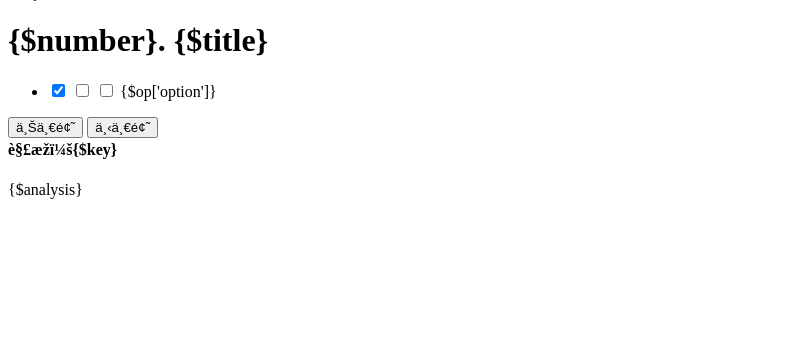
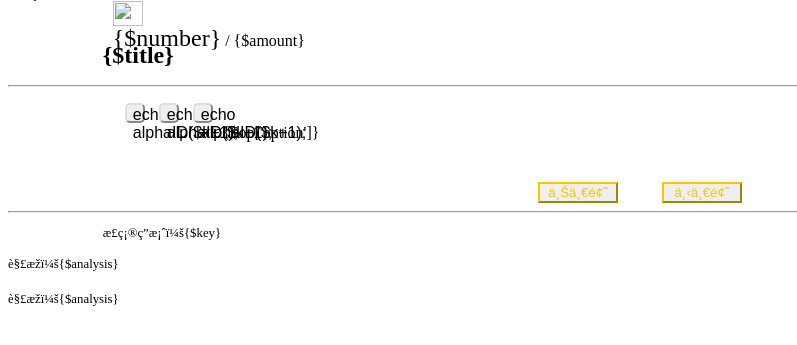
Before and after one commit to YunaQiu/e100scores, a PHP site: page /DbName/Application/Home/View/Practice/index.html in a window 1280 px wide. Shown: the part 25-370 px from the top of the page, without its empty margins (0-797 px from the left). Run offline with PHP 8.4, Linux system fonts and the light colour scheme.

Commit message:
初步完成做题页CSS样式

```diff
--- a/Application/Home/Controller/PracticeController.class.php
+++ b/Application/Home/Controller/PracticeController.class.php
@@ -35,6 +35,7 @@
 		$data['bank'] = $bankInfo['name'];
 		$data['bank_alias'] = $bankAlias;
 		$data['amount'] = $bankInfo['amount'];
+		// dump($data);
 		$this->assign($data);
 		$this->display();
 	}
--- a/Application/Home/View/Practice/index.html
+++ b/Application/Home/View/Practice/index.html
@@ -3,6 +3,7 @@
 <block name="otherjs">
 	<include file="Template/questionOption" />
 	<include file="./Public/Home/js/localstorage.html" />
+	<script src="__JS__/Practice/index.js"></script>
 	<script type="text/javascript">
 	var bank = '{$bank_alias}';
 	var number = {$number};
@@ -22,7 +23,7 @@
 					loadUserData(number);
 				}
 			}else if (number > userData.length+1){
-				alert('对不起，不可以跳题哦~');
+				alert('对不起，不可以跳题哦');
 				number = userData.length+1;
 				loadQuestion(number);
 			}else{
@@ -31,110 +32,51 @@
 		}else{
 			userStorage.download();
 		}
-		$('#pre').click(function(event) {
-			if (number != 1){
-				number -= 1;
-				loadQuestion(number);
-			}
 	});
-		$('#next').click(function(){
-			if (!$('.analysis').hasClass('hidden')){
-				number += 1;
-				loadQuestion(number);
-			}
-			else if (number < total){
-				var correct = true;
-				var userData = new Array();
-				if ($('.options input:checked').length == 0){
-					alert('对不起，不可以跳题哦~');
-					return;
-				}
-				$('.options').find('li input').each(function(i){
-					userData[i] = $(this).is(':checked')? 1: 0;
-					$(this).attr('disabled', true);
-					if (!isCorrect($(this))){
-						correct = false;
-					}
-				});
-				userStorage.set(number, userData);
-				if (correct){
-					number += 1;
-					loadQuestion(number);
-				}else{
-					$('.analysis').removeClass('hidden');
-				}
-			}
-		});
-	});
-
-	function isCorrect($option){
-		if ($option.is(':checked') && $option.data('correct') == 1){
-			return true;
-		}else if (!$option.is(':checked') && $option.data('correct') == 0){
-			return true;
-		}else{
-			return false;
-		}
-	}
-	function loadQuestion(number){
-		var question = bankStorage.get(number);
-		$('.show').addClass('hidden');
-		$('.title').text(number + '. ' + question.title);
-		$options = $('.options').empty();
-		for (var i=0; i<question.options.length; i++){
-			var option = $('template[name=option]').html();
-			option = option.replace("{$op['correct']}", question.options[i].correct);
-			option = option.replace("{$k}", i);
-			option = option.replace("{$op['option']}", question.options[i].option);
-			$options.append(option);
-		}
-		loadUserData(number);
-		$('.analysis').find('.key').html(question.key);
-		$('.analysis').find('p').html(question.analysis);
-		$('.show').removeClass('hidden');
-	}
-	function loadUserData(number){
-		var answer = userStorage.get(number);
-		if (answer){
-			$('.options').find('li input').each(function(i){
-				$(this).attr('disabled', true);
-				if (answer[i] == 1){
-					$(this).attr('checked', true);
-				}
-			})
-			$('.analysis').removeClass('hidden');
-		}else{
-			$('.analysis').addClass('hidden');
-		}
-	}
 	</script>
 </block>
+<block name="othercss">
+	<link rel="stylesheet" type="text/css" href="__CSS__/Practice/index.css">
+</block>
 <block name="main">
-	<div class="show">
-		<h1 class="title">{$number}. {$title}</h1>
+	<nav class="clearfix">
+		<img src="" id="menu" width="30" class="pull-right" />
+		<div class="bank-progress pull-right">
+			<span class="number yellow">{$number}</span>
+			/ {$amount}
+		</div>
+	</nav>
+	<div class="content">
+		<h1 class="title">{$title}</h1>
+		<hr/>
 		<ul class="options">
 			<foreach name="options" item="op" key="k">
 				<li class="checkbox">
-					<label>
 					<present name="answer">
 						<eq name="answer[$k]" value="1">
-								<input type="checkbox" data-correct="{$op['correct']}" value="{$k}" checked>
+							<button class="btn btn-default btn-xs" data-correct="{$op['correct']}" data-checked="1"><php>echo alphaID($k+1);</php></button>
 						<else/>
-								<input type="checkbox" data-correct="{$op['correct']}" value="{$k}">
+							<button class="btn btn-default btn-xs" data-correct="{$op['correct']}" data-checked="0"><php>echo alphaID($k+1);</php></button>
 						</eq>
 					<else/>
-							<input type="checkbox" data-correct="{$op['correct']}" value="{$k}">
+							<button class="btn btn-default btn-xs" data-correct="{$op['correct']}" data-checked="0"><php>echo alphaID($k+1);</php></button>
 					</present>
 					{$op['option']}
-					</label>
 				</li>
 			</foreach>
 		</ul>
-		<button id="pre" class="btn btn-default">上一题</button>
-		<button id="next" class="btn btn-default">下一题</button>
-		<div class="analysis hidden">
-			<strong>解析：<span class="key">{$key}</span></strong>
-			<p>{$analysis}</p>
+		<div class="btn-bar">
+			<button id="pre" class="btn btn-default btn-xs">上一题</button>
+			<button id="next" class="btn btn-default btn-xs">下一题</button>
 		</div>
 	</div>
+	<div class="answer" class="hidden">
+		<hr/>
+		<p class="yellow">正确答案：<span class="key">{$key}</span></p>
+		<empty name="analysis">
+			<p class="hidden">解析：<span class="analysis">{$analysis}</span></p>
+		<else/>
+			<p>解析：<span class="analysis">{$analysis}</span></p>
+		</empty>
+	</div>
 </block>
--- a/Application/Home/View/Template/questionOption.html
+++ b/Application/Home/View/Template/questionOption.html
@@ -1,8 +1,6 @@
 <template name="option">
 <li class="checkbox">
-	<label>
-		<input type="checkbox" data-correct="{$op['correct']}" value="{$k}">
-		{$op['option']}
-	</label>
+	<button class="btn btn-default btn-xs" data-correct="{correct}" data-checked="0">{alpha}</button>
+	<span>{option}</span>
 </li>
 </template>
--- /dev/null
+++ b/Public/Home/css/Practice/index.css
@@ -0,0 +1,76 @@
+nav,
+.content>*:not(hr),
+.answer>*:not(hr){
+	width: 85%;
+	margin-left: auto;
+	margin-right: auto;
+}
+nav{
+	height: 25px;
+}
+nav *{
+	height: 25px;
+}
+nav .pull-right{
+	margin-left: 10px;
+}
+.bank-progress{
+	line-height: 25px;
+	font-size: 1rem;
+}
+.bank-progress .number{
+	font-size: 1.5rem;
+}
+.content{
+	font-size: 1rem;
+}
+.title{
+	font-size: 1.5rem;
+}
+.checkbox{
+	margin-bottom: 20px;
+	padding-left: 2px;
+	padding-right: 2px;
+
+	display: -webkit-flex; /* Safari */
+	display: flex;
+	align-items: baseline;
+}
+.checkbox button{
+	width: 20px;
+	height: 20px;
+	border-radius: 5px;
+	margin-right: 10px;
+	font-size: 1rem;
+	flex-shrink: 0;
+	border-color: #ddd;
+}
+.checkbox .checked{
+	border-color: #FAC501;
+}
+.checkbox .correct{
+	border-color: #ddd;
+	background-color: #66B763;
+	color: #fff;
+}
+.btn-bar{
+	margin-top: 40px;
+	text-align: center;
+}
+.btn-bar button{
+	width: 80px;
+	margin-right: 40px;
+	color: #FAC501;
+	border-color: #FAC501;
+}
+.btn-bar button:active{
+	color: #fff;
+	background-color: #FAC501;
+}
+.btn-bar button:last-child{
+	margin-right: 0px;
+}
+.answer p{
+	margin-bottom: 10px;
+	font-size: 0.8rem;
+}
--- /dev/null
+++ b/Public/Home/js/Practice/index.js
@@ -0,0 +1,99 @@
+$(function(){
+	$('ul').on('click', '.checkbox:not(.disabled)', function(){
+		var $button = $(this).find('button');
+		if ($button.data('checked') == 0){
+			$button.data('checked', 1);
+			$button.addClass('checked');
+		}else{
+			$button.data('checked', 0);
+			$button.removeClass('checked');
+		}
+	});
+	$('#pre').click(function(event) {
+		if (number != 1){
+			number -= 1;
+			loadQuestion(number);
+		}
+	});
+	$('#next').click(function(){
+		if (!$('.answer').hasClass('hidden')){
+			number += 1;
+			loadQuestion(number);
+		}
+		else if (number < total){
+			var correct = true;
+			var userData = new Array();
+			if ($('.options button.checked').length == 0){
+				alert('学霸，请留下你的答案');
+				return;
+			}
+			$('.options').children('.checkbox').each(function(i){
+				var $button = $(this).children('button');
+				userData[i] = $button.data('checked');
+				$(this).addClass('disabled');
+			});
+			userStorage.set(number, userData);
+			if (isCorrect()){
+				number += 1;
+				loadQuestion(number);
+			}else{
+				$('.answer').removeClass('hidden');
+			}
+		}
+	});
+});
+
+function isCorrect(){
+	var correct = true;
+	$('.options').find('.checkbox button').each(function(){
+		if ($(this).data('checked') != $(this).data('correct')){
+			correct = false;
+			return false;
+		}
+	})
+	return correct;
+}
+function loadQuestion(number){
+	var question = bankStorage.get(number);
+	$('.content,.answer').addClass('hidden');
+	$('.number').text(number);
+	$('.title').text(question.title);
+	$options = $('.options').empty();
+	for (var i=0; i<question.options.length; i++){
+		var option = $('template[name=option]').html();
+		var alphaID = String.fromCharCode(65+i);
+		option = option.replace("{correct}", question.options[i].correct);
+		option = option.replace("{alpha}", alphaID);
+		option = option.replace("{option}", question.options[i].option);
+		$options.append(option);
+	}
+	$('.answer').find('.key').html(question.key);
+	if (question.analysis == ''){
+		$('.analysis').parent('p').addClass('hidden');
+	}else{
+		$('.answer').find('.analysis').html(question.analysis);
+		$('.analysis').parent('p').removeClass('hidden');
+	}
+	$('.content').removeClass('hidden');
+	loadUserData(number);
+}
+function loadUserData(number){
+	var answer = userStorage.get(number);
+	if (answer){
+		$('.options').find('.checkbox').each(function(i){
+			$(this).addClass('disabled');
+			if (answer[i] == 1){
+				$(this).find('button').data('checked', 1);
+				$(this).find('button').addClass('checked');
+			}else{
+				$(this).find('button').data('checked', 0);
+			}
+		})
+		if (isCorrect()){
+			$('.options').find('button.checked').addClass('correct').removeClass('checked');
+		}
+		$('.answer').removeClass('hidden');
+	}else{
+		$('.answer').addClass('hidden');
+	}
+}
```
Also changed, not shown: Public/Home/css/common.css (+10 -0 lines). Lines whose indentation alone changed are shown as unchanged.
